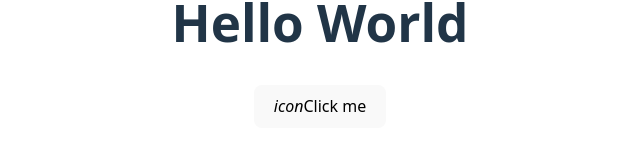
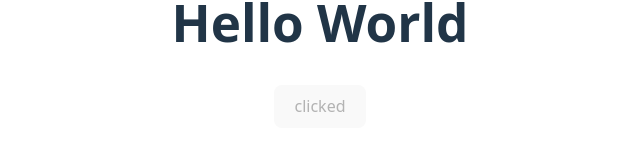
Before and after one commit to shotasato0/react-app, a React (Vite) app: page / in a window 1280 px wide. Shown: the part 356-506 px from the top of the page, without its empty margins (320-960 px from the left). Built offline with nearby package versions, Linux system fonts and the light colour scheme.

Commit message:
[update]Buttonコンポーネントにtypeとdisabledのprops対応を追加
ボタンのtypeとdisabledをpropsから受け取る仕様に変更しました。

```diff
--- a/src/App.jsx
+++ b/src/App.jsx
@@ -10,7 +10,7 @@ function App() {
   return (
     <>
       <h1>Hello World</h1>
-      <Button />
+      <Button type="submit" disabled={true} />
     </>
   )
 }
--- a/src/Button.jsx
+++ b/src/Button.jsx
@@ -1,14 +1,10 @@
-function Button() {
+function Button(props) {
 
-  const handleClick = () => {
-    console.log("clicked");
-    alert("clicked");
-  };
+  const {type, disabled} = props;
 
   return (
-    <button type="button" onClick={handleClick}>
-      <i>icon</i>
-      <span>Click me</span>
+    <button type={type} disabled={disabled}>
+      clicked
     </button>
   );
 }
```
